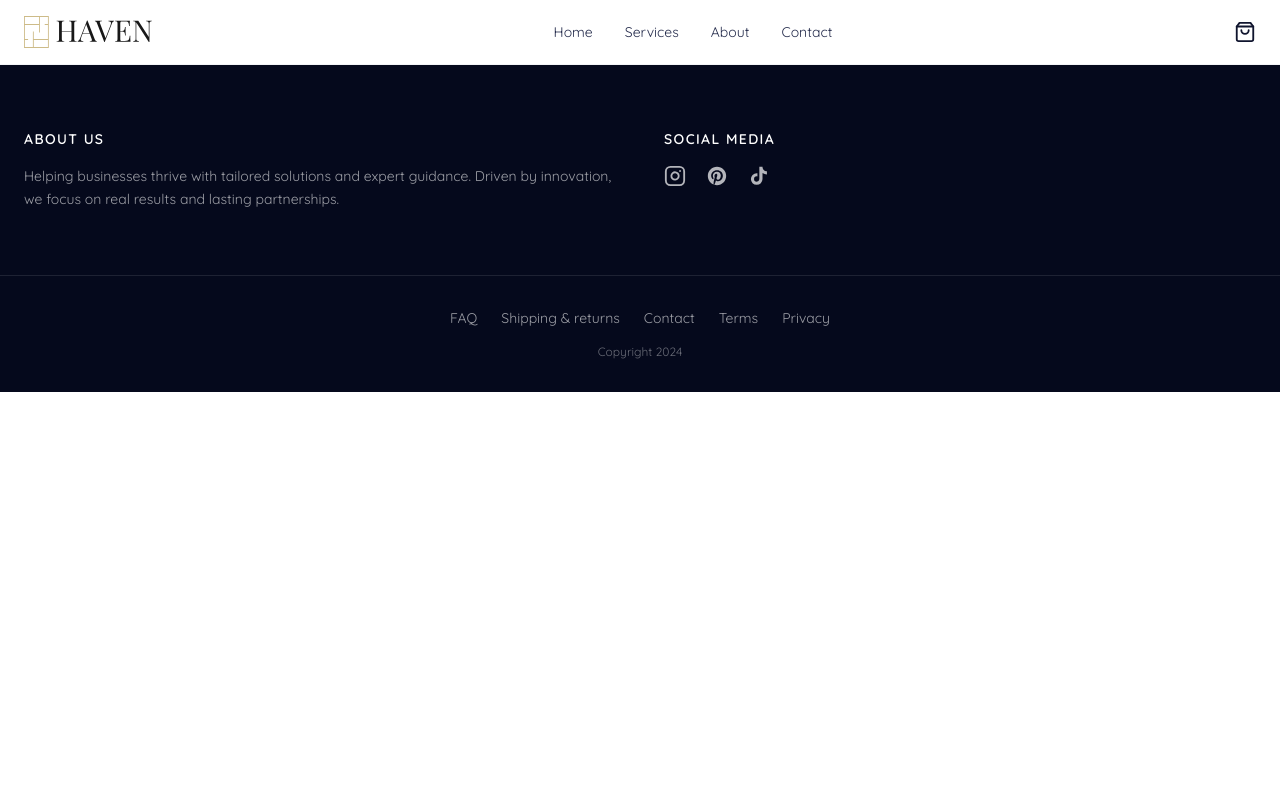
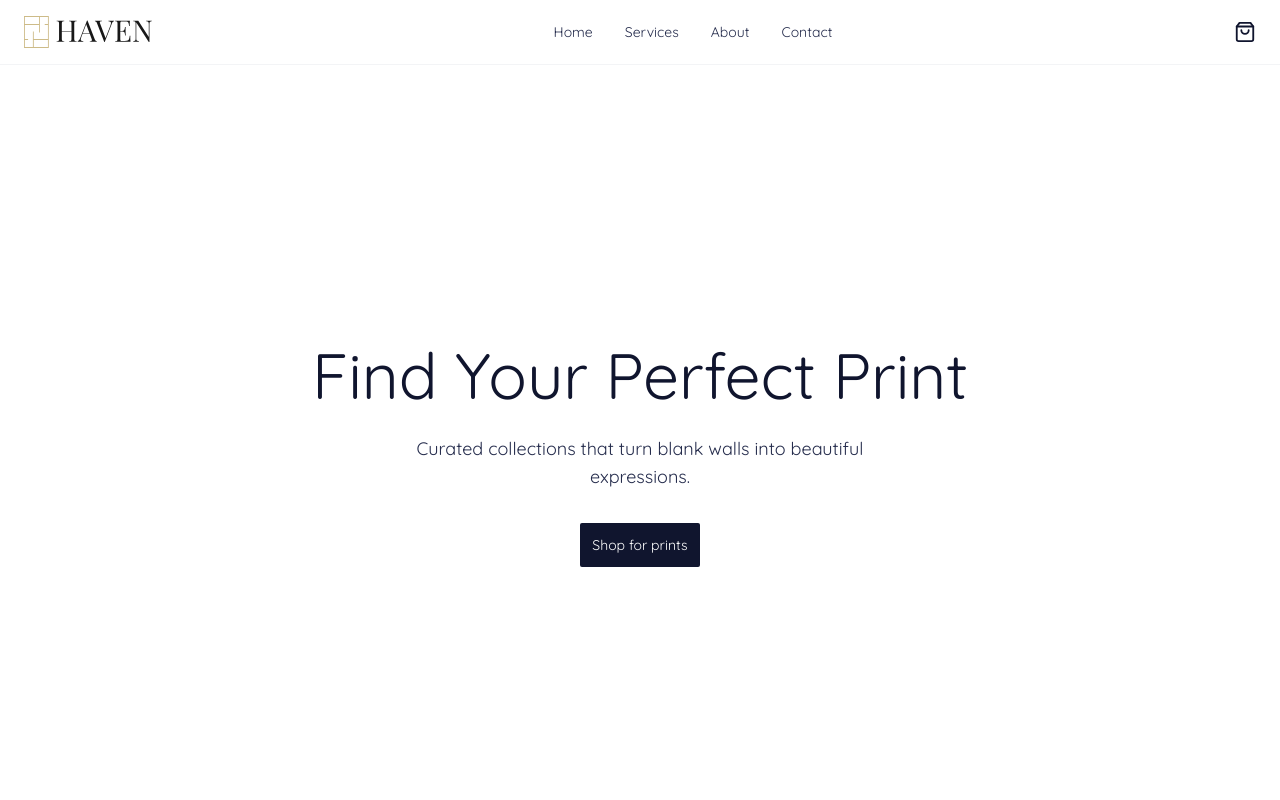
Before and after one commit to Welinton-Rodrigues/frontend-boilerplate, a React (Vite) app: page / in a window 1280 px wide. Shown: the top 800 px of the page. Built offline with nearby package versions, Linux system fonts and the light colour scheme.

Commit message:
feat: add ProductCard component

```diff
--- a/src/App.jsx
+++ b/src/App.jsx
@@ -1,12 +1,13 @@
 import Header from './components/Header'
+import Hero from './components/Hero'
 import Footer from './components/Footer'
-
 
 function App() {
   return (
     <div className="min-h-screen bg-white">
       <Header />
-      {/* As próximas seções (hero, produtos...) entram aqui */}
+      <Hero />
+      {/* próximas seções entram aqui */}
       <Footer />
     </div>
   )
--- /dev/null
+++ b/src/components/Hero.jsx
@@ -0,0 +1,17 @@
+import Button from './Button'
+
+function Hero() {
+  return (
+    <section className="flex h-[768px] w-full flex-col items-center justify-center bg-white px-6 text-center">
+      <h1 className="mb-4 text-[64px] font-normal leading-[88px] text-primary">
+        Find Your Perfect Print
+      </h1>
+      <p className="mb-8 max-w-md text-lg text-secondary">
+        Curated collections that turn blank walls into beautiful expressions.
+      </p>
+      <Button>Shop for prints</Button>
+    </section>
+  )
+}
+
+export default Hero
--- /dev/null
+++ b/src/components/ProductCard.jsx
@@ -0,0 +1,21 @@
+function ProductCard({ image, category, name, price }) {
+  return (
+    <div className="flex flex-col">
+      {/* Imagem do produto */}
+      <img
+        src={image}
+        alt={name}
+        className="aspect-square w-full object-cover"
+      />
+
+      {/* Informações */}
+      <div className="space-y-1 pt-3">
+        <p className="text-xs text-muted">{category}</p>
+        <p className="text-sm text-primary">{name}</p>
+        <p className="text-sm text-secondary">{price}</p>
+      </div>
+    </div>
+  )
+}
+
+export default ProductCard
```
Also changed, not shown: src/assets/hero.jpg (added).
